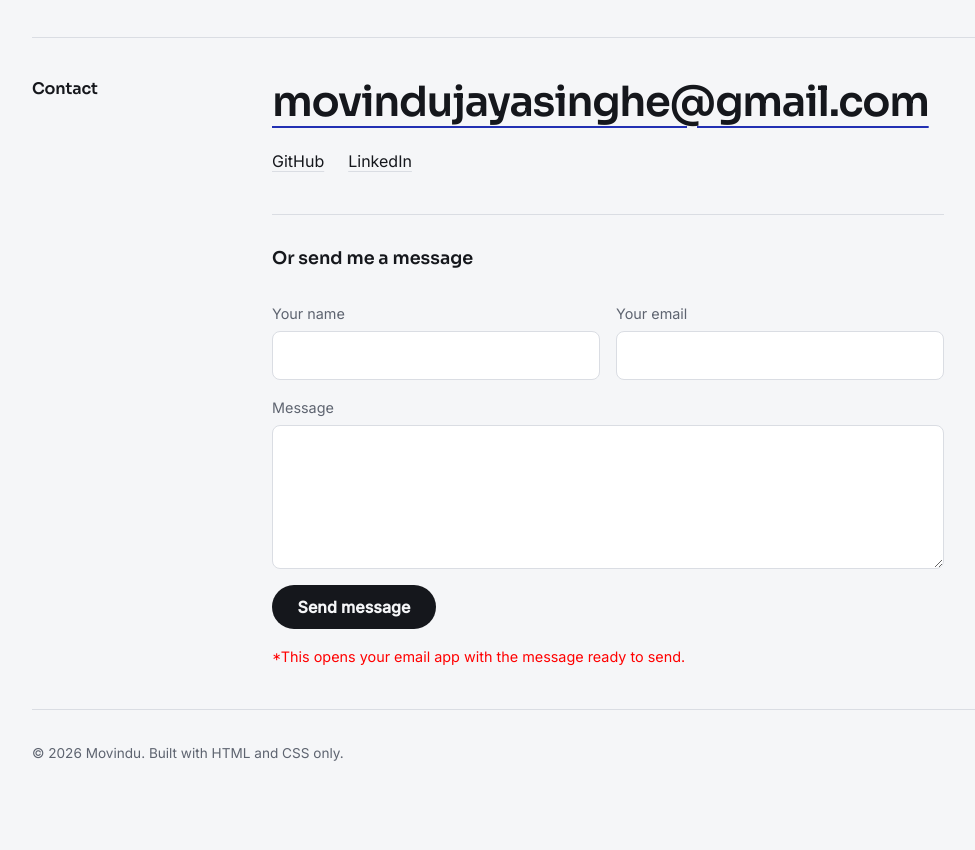
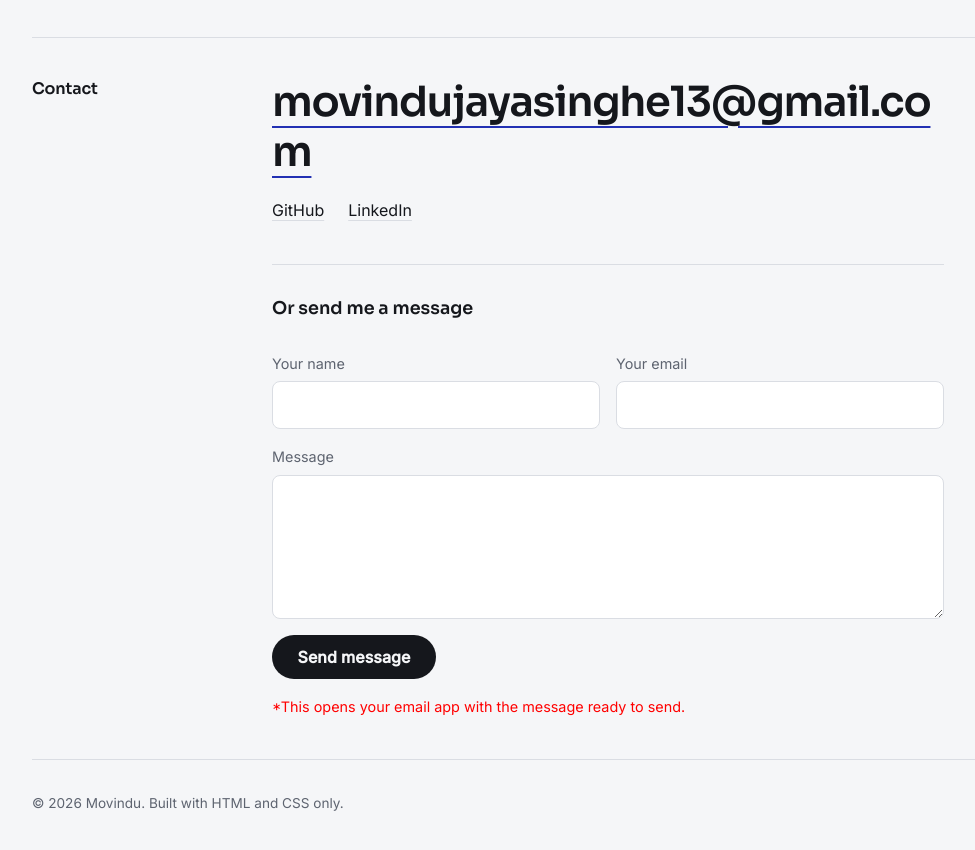
Before and after one commit to movindujayasinghe/portfolio, a plain HTML site: page index.html in a window 1280 px wide. Shown: the part 2371-3221 px from the top of the page, without its empty margins (112-1087 px from the left). Before the commit the page ends 3199 px from the top, so only its background shows below. Drawn offline with Linux system fonts and the light colour scheme.

Commit message:
Fix email link formatting

```diff
--- a/index.html
+++ b/index.html
@@ -131,7 +131,7 @@
     <section class="contact">
       <h2>Contact</h2>
       <div class="content">
-        <a class="big" href="mailto:movindujayasinghe13@gmail.com">movindujayasinghe@gmail.com</a>
+        <a class="big" href="mailto:movindujayasinghe13@gmail.com">movindujayasinghe13@gmail.com</a>
         <ul class="links">
           <li><a href="https://github.com/MovinduJayasinghe">GitHub</a></li>
           <li><a href="https://www.linkedin.com/in/movindujay/">LinkedIn</a></li>
```
